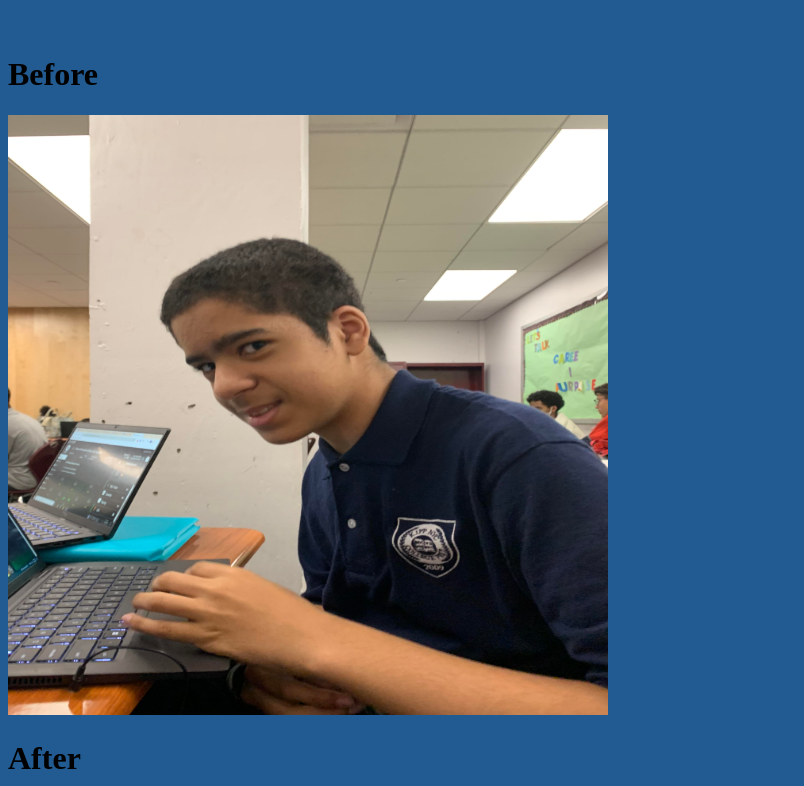
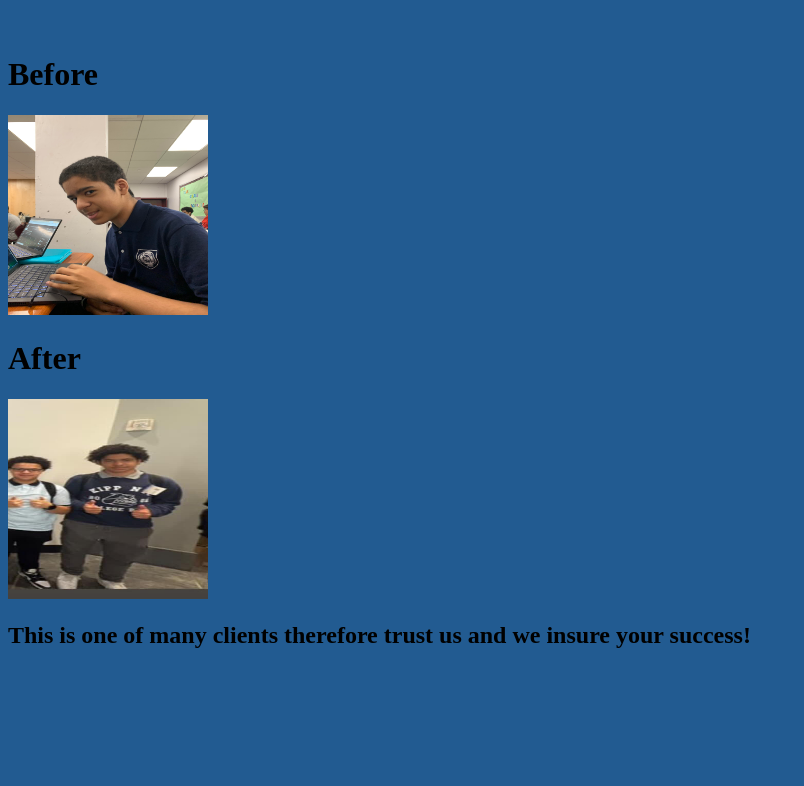
Before and after one commit to Bamba61/Founding-fathers-imp, a plain HTML site: page index.html in a window 1280 px wide. Shown: the part 754-1540 px from the top of the page, without its empty margins (0-804 px from the left). After the commit the page ends 1423 px from the top, so only its background shows below. Drawn offline with Linux system fonts and the light colour scheme.

Commit message:
Update index.html

```diff
--- a/index.html
+++ b/index.html
@@ -94,10 +94,10 @@
     <h2>Here's an example: One of our clients</h2>
     <br>
     <h1> Before</h1>
-    <img src="jarde3.jpg" height = "600" width = "600">
+    <img src="jarde3.jpg" height = "200" width = "200">
     <br>
     <h1>After</h1>
-    <img src="jarde2.jpg" width = "600" height= "600">
+    <img src="jarde2.jpg" width = "200" height= "200">
     <h2>This is one of many clients therefore trust us and we insure your success!</h2>
 
 
```
